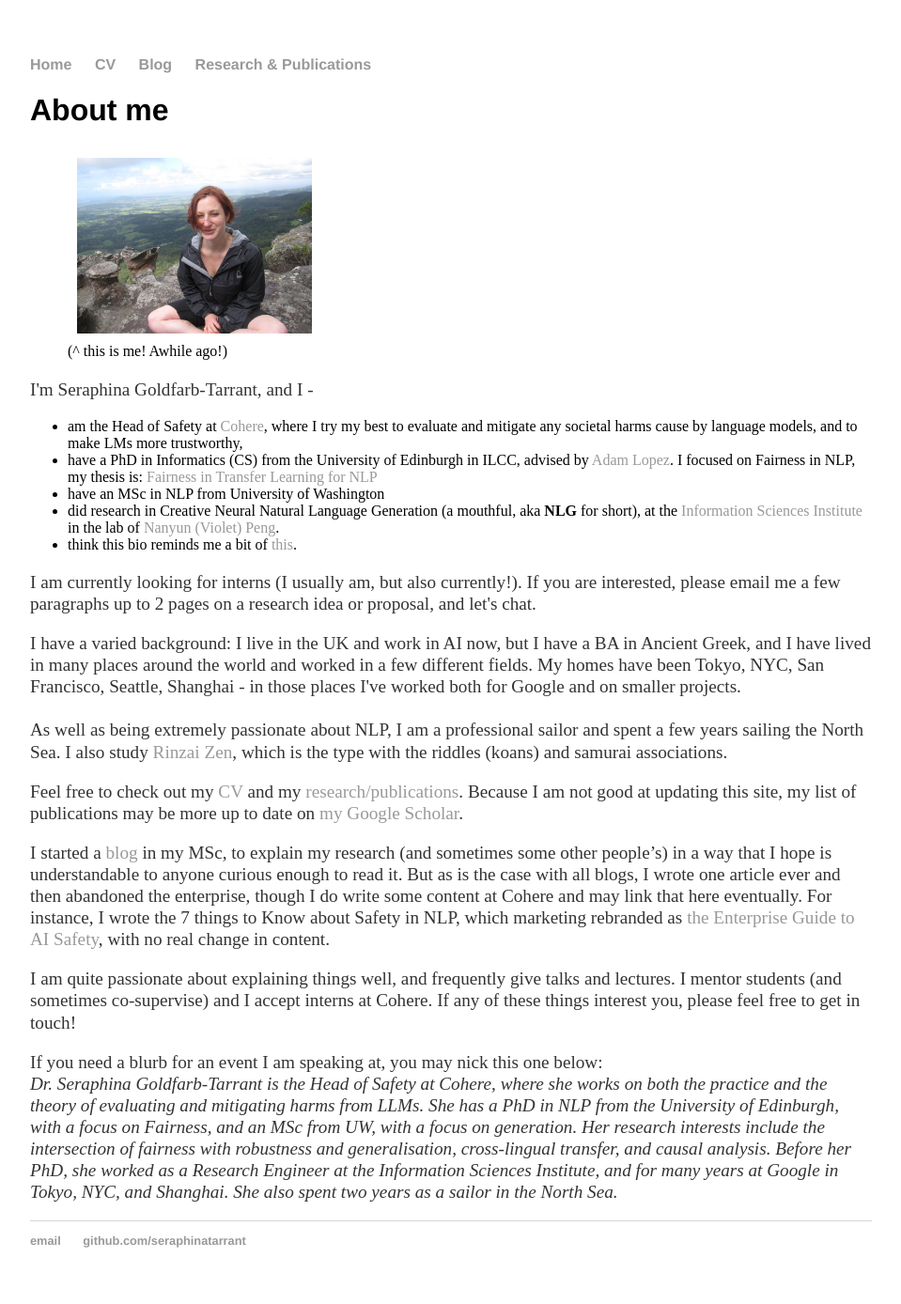
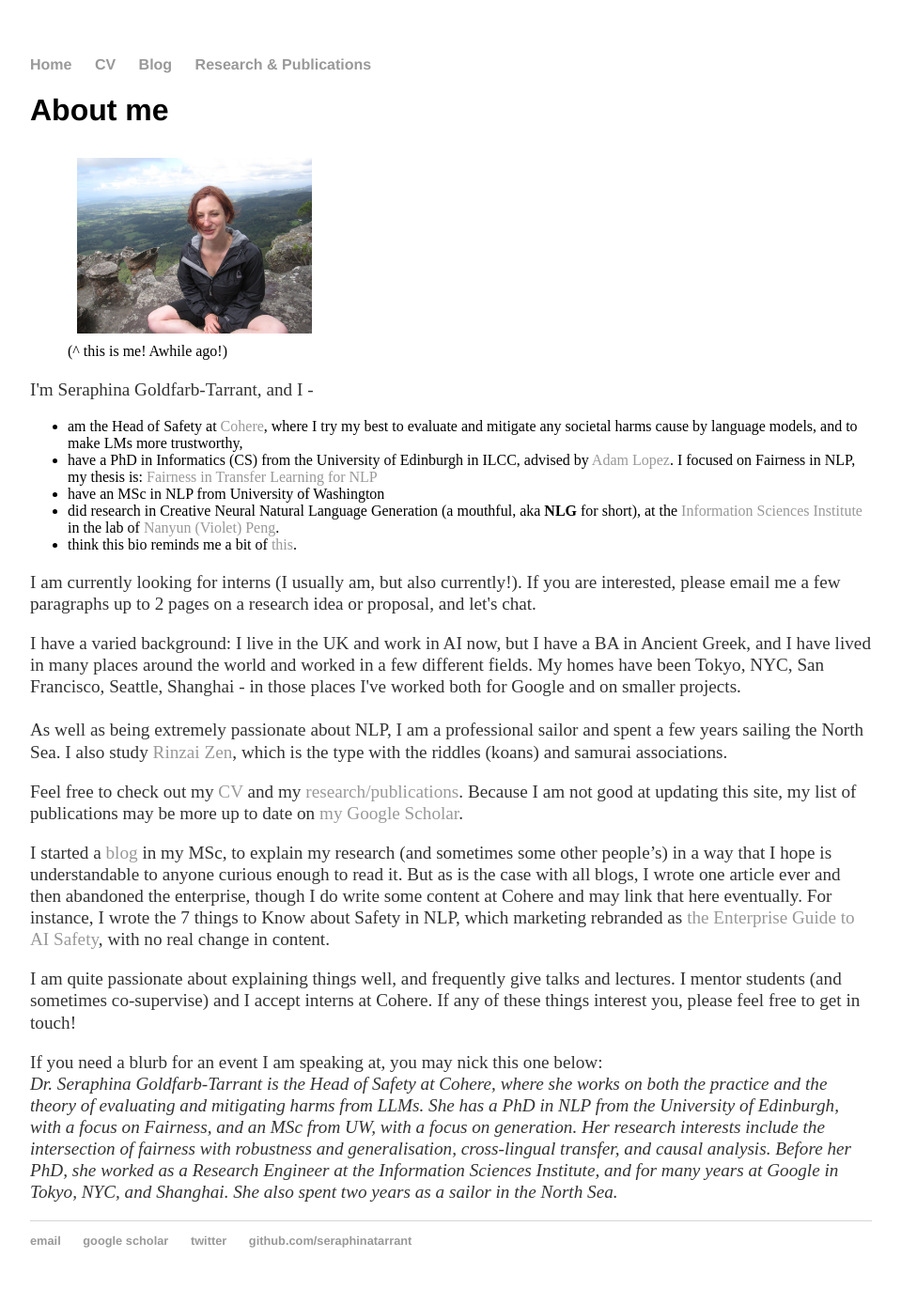
Before and after one commit to seraphinatarrant/seraphinatarrant.github.io, a Jekyll site: the page built from index.html, in a window 1280 px wide. Shown: the whole page at 94% size, without its empty margins (160-1119 px from the left). Built offline with Jekyll 4.4.1, drawn with Linux system fonts in a browser that asks for light colours.

Commit message:
add links to footer

```diff
--- a/_layouts/default.html
+++ b/_layouts/default.html
@@ -21,8 +21,10 @@
 			</div><!-- /.container -->
 			<footer>
 	    		<ul>
-	        		<li><a href="mailto:seraphinatarrant@gmail.com">email</a></li>
-	        		<li><a href="https://github.com/seraphinatarrant">github.com/seraphinatarrant</a></li>
+	        		<li><a href="mailto:seraphina@cohere.com">email</a></li>
+	        		<li><a href="https://scholar.google.com/citations?user=ywWpui8AAAAJ&hl=en">google scholar</a></li>
+					<li><a href="https://x.com/seraphinagt">twitter</a></li>
+					<li><a href="https://github.com/seraphinatarrant">github.com/seraphinatarrant</a></li>
 				</ul>
 			</footer>
 		</body>
```
